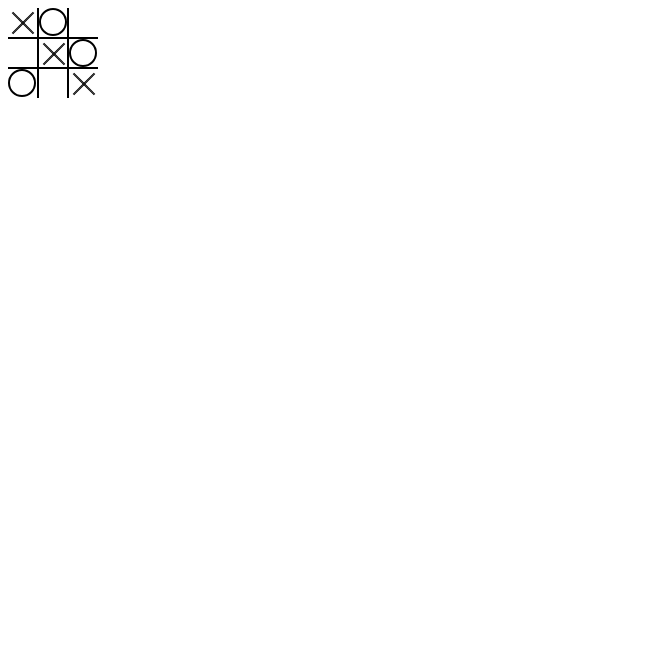
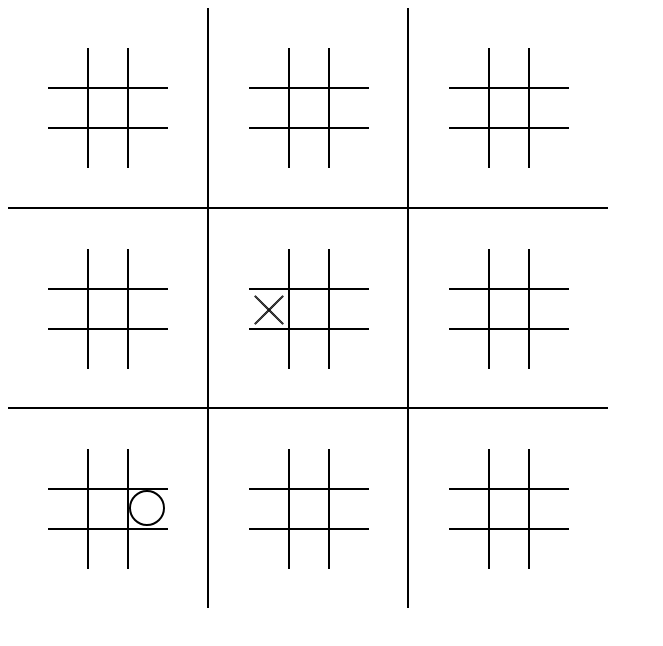
Before and after one commit to Nicholas-Gregory/SuperTicTacToe, a React (Vite) app in the folder client/: page / in a window 1280 px wide. Shown: the top 646 px of the page, without its empty margins (0-663 px from the left). Built offline with nearby package versions, Linux system fonts and the light colour scheme.

Commit message:
Small games rendering within a big game

```diff
--- a/client/src/App.jsx
+++ b/client/src/App.jsx
@@ -1,22 +1,43 @@
 import { useState } from 'react'
-import SmallGame from './SmallGame'
+import BigGame from './BigGame'
 
 function App() {
   const [count, setCount] = useState(0)
 
   return (
     <>
-      <SmallGame boardState={[
-        'x',
-        'o',
-        '',
-        '',
-        'x',
-        'o',
-        'o',
-        '',
-        'x'
-      ]} squareWidth={30} />
+      <BigGame
+        boardState={[
+          {
+            smallState: ['','','','','','','','','']
+          },
+          {
+            smallState: ['','','','','','','','','']
+          },
+          {
+            smallState: ['','','','','','','','','']
+          },
+          {
+            smallState: ['','','','','','','','','']
+          },
+          {
+            smallState: ['','','','x','','','','','']
+          },
+          {
+            smallState: ['','','','','','','','','']
+          },
+          {
+            smallState: ['','','','','','o','','','']
+          },
+          {
+            smallState: ['','','','','','','','','']
+          },
+          {
+            smallState: ['','','','','','','','','']
+          }
+        ]}
+        squareWidth={200}
+      />
     </>
   )
 }
--- a/client/src/BigGame.jsx
+++ b/client/src/BigGame.jsx
@@ -1,3 +1,4 @@
+import SmallGame from "./SmallGame";
 import { squareBorderStyleObject } from "./utils";
 
 export default function BigGame({ boardState, squareWidth }) {
@@ -7,10 +8,26 @@ export default function BigGame({ boardState, squareWidth }) {
         <div style={{
             display: 'grid',
             gridTemplateColumns: `${squareWidth}px `.repeat(3).trim(),
-            gridTemplateRows: `${squareWidth}px `.repeat(3).trim()
+            gridTemplateRows: `${squareWidth}px `.repeat(3).trim(),
         }}>
             {boardState.map((square, index) =>
-                <div></div>
+                <div style={{
+                    ...squareBorderStyleObject(index, squareBorderStyle),
+                    display: 'flex',
+                    alignItems: 'center',
+                    justifyContent: 'center'
+                }}>
+                    <div style={{
+                        width: '60%',
+                        height: '60%'
+                    }}>
+                        <SmallGame
+                            boardState={square.smallState}
+                            squareWidth={squareWidth * .2}
+                            transparent={square.transparent}
+                        />
+                    </div>
+                </div>
             )}
         </div>
     );
```
